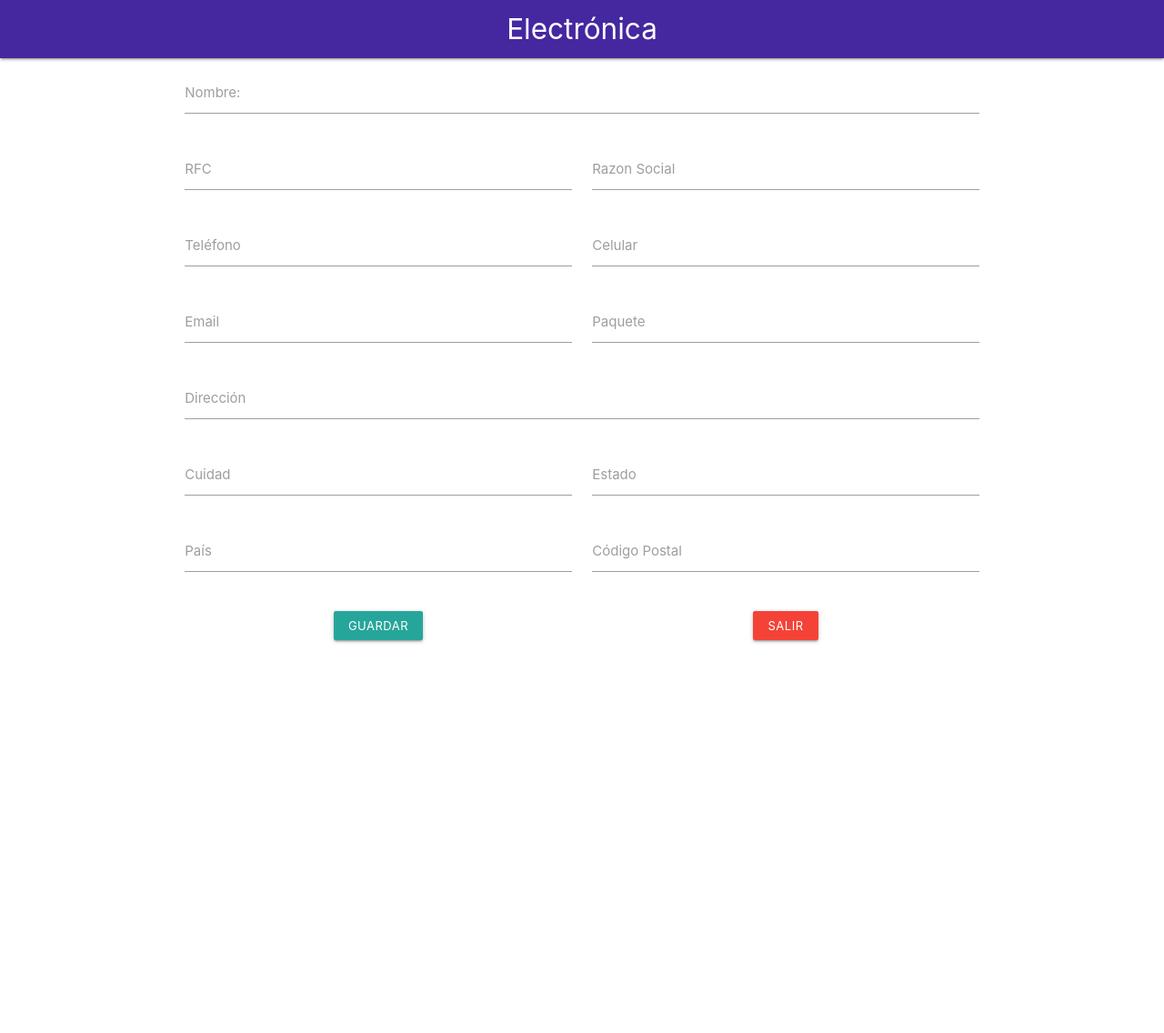
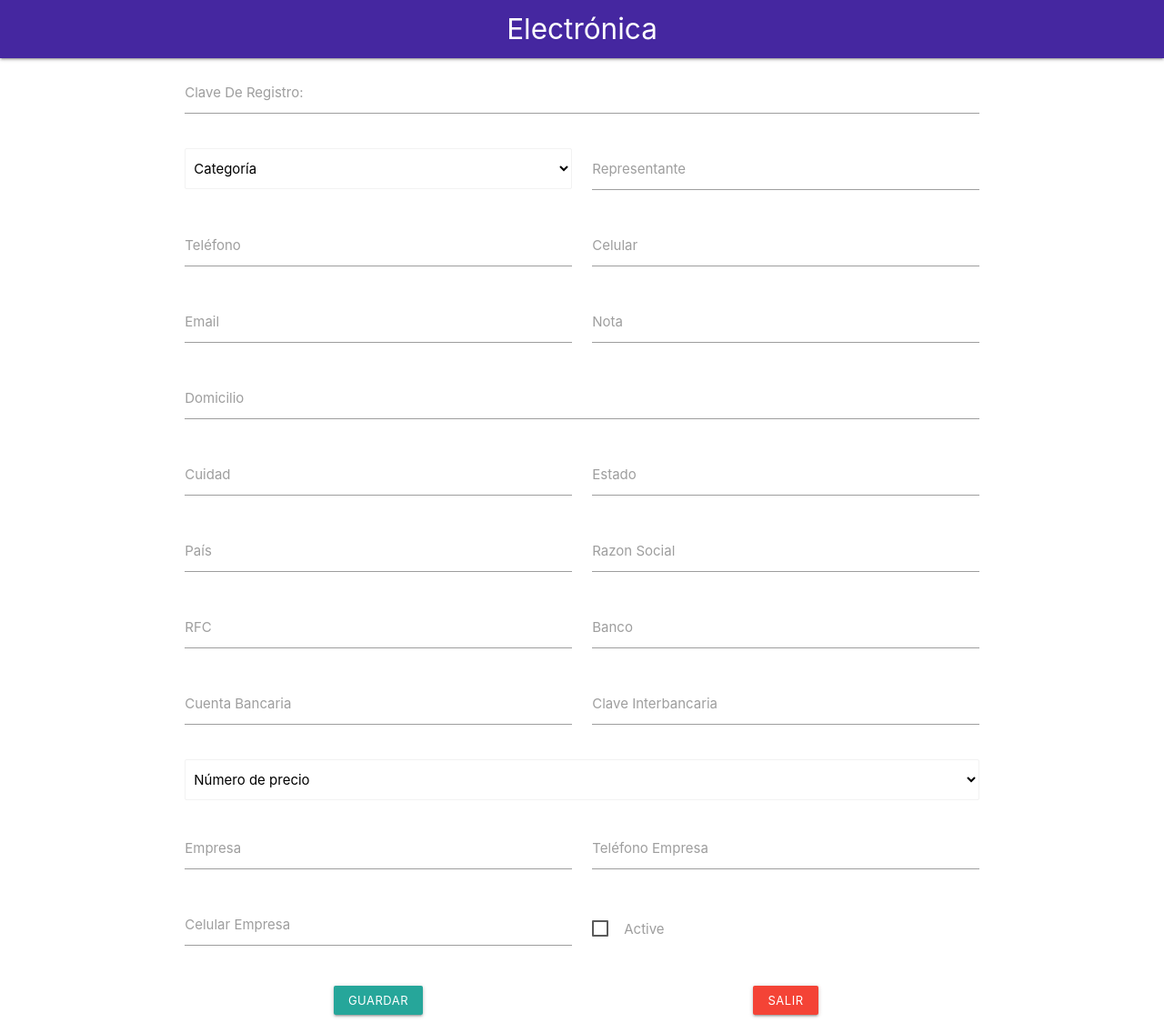
Before and after one commit to NamedRoger/electronica, a React (Create React App) app in the folder front/: page /addclientes in a window 1280 px wide. Shown: the whole page at 91% size. Before the commit the page ends 800 px from the top, so only its background shows below. Built offline with nearby package versions, Linux system fonts and the light colour scheme.

Commit message:
formulario clientes

```diff
--- a/front/src/pages/clientes/Form.js
+++ b/front/src/pages/clientes/Form.js
@@ -1,9 +1,10 @@
-import React, {useEffect} from "react";
+import React, { useEffect } from "react";
 
 export default function Form() {
-    useEffect(()=>{
-      document.title= 'Añadir Clientes';
+  useEffect(() => {
+    document.title = 'Añadir Clientes';
   }, []);
+
   return (
     <div>
       <section className="container">
@@ -11,15 +12,19 @@ export default function Form() {
           <div className="row">
             <div className="input-field col s12">
               <input id="first_name" type="text" className="validate" />
-              <label htmlfor="first_name">Nombre: </label>
+              <label htmlfor="first_name">Clave De Registro: </label>
+            </div>
+            <div className="input-field col s6">
+              <select className="browser-default">
+                <option value="" disabled selected>Categoría</option>
+                <option value="1">Option 1</option>
+                <option value="2">Option 2</option>
+                <option value="3">Option 3</option>
+              </select>
             </div>
             <div className="input-field col s6">
               <input id="textarea1" type="text" className="materialize-textarea" />
-              <label htmlfor="textarea1">RFC</label>
-            </div>
-            <div className="input-field col s6">
-              <input id="textarea1" type="text" className="materialize-textarea" />
-              <label htmlfor="textarea1">Razon Social</label>
+              <label htmlfor="textarea1">Representante</label>
             </div>
             <div className="input-field col s6">
               <input id="textarea1" type="tel" className="materialize-textarea" />
@@ -35,11 +40,11 @@ export default function Form() {
             </div>
             <div className="input-field col s6">
               <input id="textarea1" type="text" className="materialize-textarea" />
-              <label htmlfor="textarea1">Paquete</label>
+              <label htmlfor="textarea1">Nota</label>
             </div>
             <div className="input-field col s12">
               <input id="textarea1" type="text" className="materialize-textarea" />
-              <label htmlfor="textarea1">Dirección</label>
+              <label htmlfor="textarea1">Domicilio</label>
             </div>
 
             <div className="input-field col s6">
@@ -63,18 +68,74 @@ export default function Form() {
                 type="number"
                 className="materialize-textarea"
               />
-              <label htmlfor="textarea1">Código Postal</label>
+              <label htmlfor="textarea1">Razon Social</label>
             </div>
+
+            <div className="input-field col s6">
+              <input id="textarea1" type="text" className="materialize-textarea" />
+              <label htmlfor="textarea1">RFC</label>
+            </div>
+
+            <div className="input-field col s6">
+              <input id="textarea1" type="text" className="materialize-textarea" />
+              <label htmlfor="textarea1">Banco</label>
+            </div>
+
+            <div className="input-field col s6">
+              <input id="textarea1" type="text" className="materialize-textarea" />
+              <label htmlfor="textarea1">Cuenta Bancaria</label>
+            </div>
+
+            <div className="input-field col s6">
+              <input id="textarea1" type="text" className="materialize-textarea" />
+              <label htmlfor="textarea1">Clave Interbancaria</label>
+            </div>
+
+            <div className="input-field col s12">
+              <select className="browser-default">
+                <option value="" disabled selected>Número de precio</option>
+                <option value="1">Option 1</option>
+                <option value="2">Option 2</option>
+                <option value="3">Option 3</option>
+              </select>
+            </div>
+
+            <div className="input-field col s6">
+              <input id="textarea1" type="text" className="materialize-textarea" />
+              <label htmlfor="textarea1">Empresa</label>
+            </div>
+
+            <div className="input-field col s6">
+              <input id="textarea1" type="text" className="materialize-textarea" />
+              <label htmlfor="textarea1">Teléfono Empresa</label>
+            </div>
+
+            <div className="input-field col s6">
+              <input id="textarea1" type="text" className="materialize-textarea" />
+              <label htmlfor="textarea1">Celular Empresa</label>
+            </div>
+
+            <div className="input-field col s6">
+              <form action="#">
+                <p>
+                  <label>
+                    <input type="checkbox" />
+                    <span>Active</span>
+                  </label>
+                </p>
+              </form>
+            </div>
+
           </div>
           <div className="buttons row">
             <div className="col s6">
-            <button type="submit" className="waves-effect waves-light btn-small" style={{display: 'block', margin: '0 auto'}}>
-              Guardar
+              <button type="submit" className="waves-effect waves-light btn-small" style={{ display: 'block', margin: '0 auto' }}>
+                Guardar
               </button>
             </div>
             <div className="col s6">
-            <button className="waves-effect waves-light btn-small red" style={{display: 'block', margin: '0 auto'}}>
-              Salir
+              <button className="waves-effect waves-light btn-small red" style={{ display: 'block', margin: '0 auto' }}>
+                Salir
             </button>
             </div>
           </div>
```
